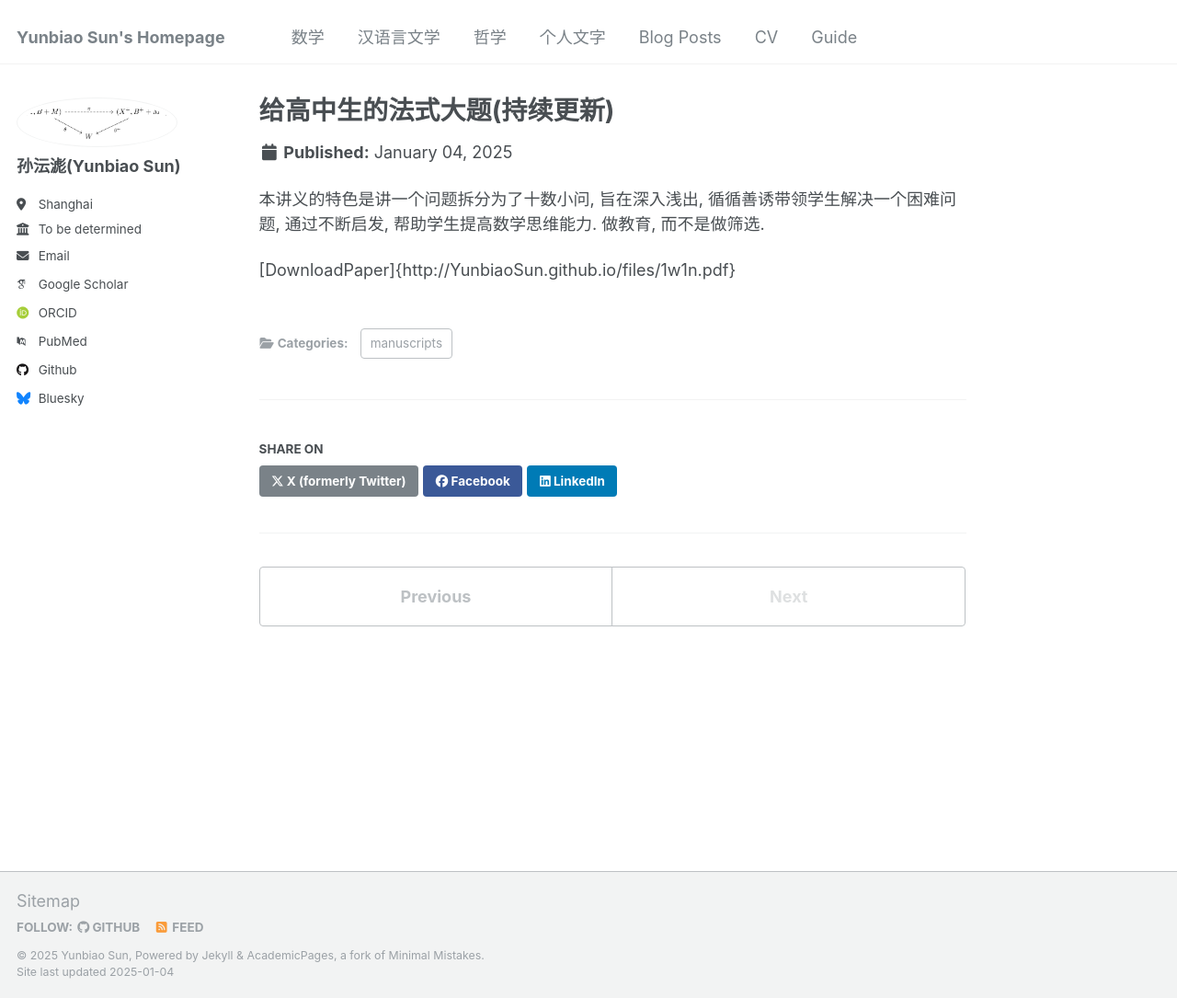
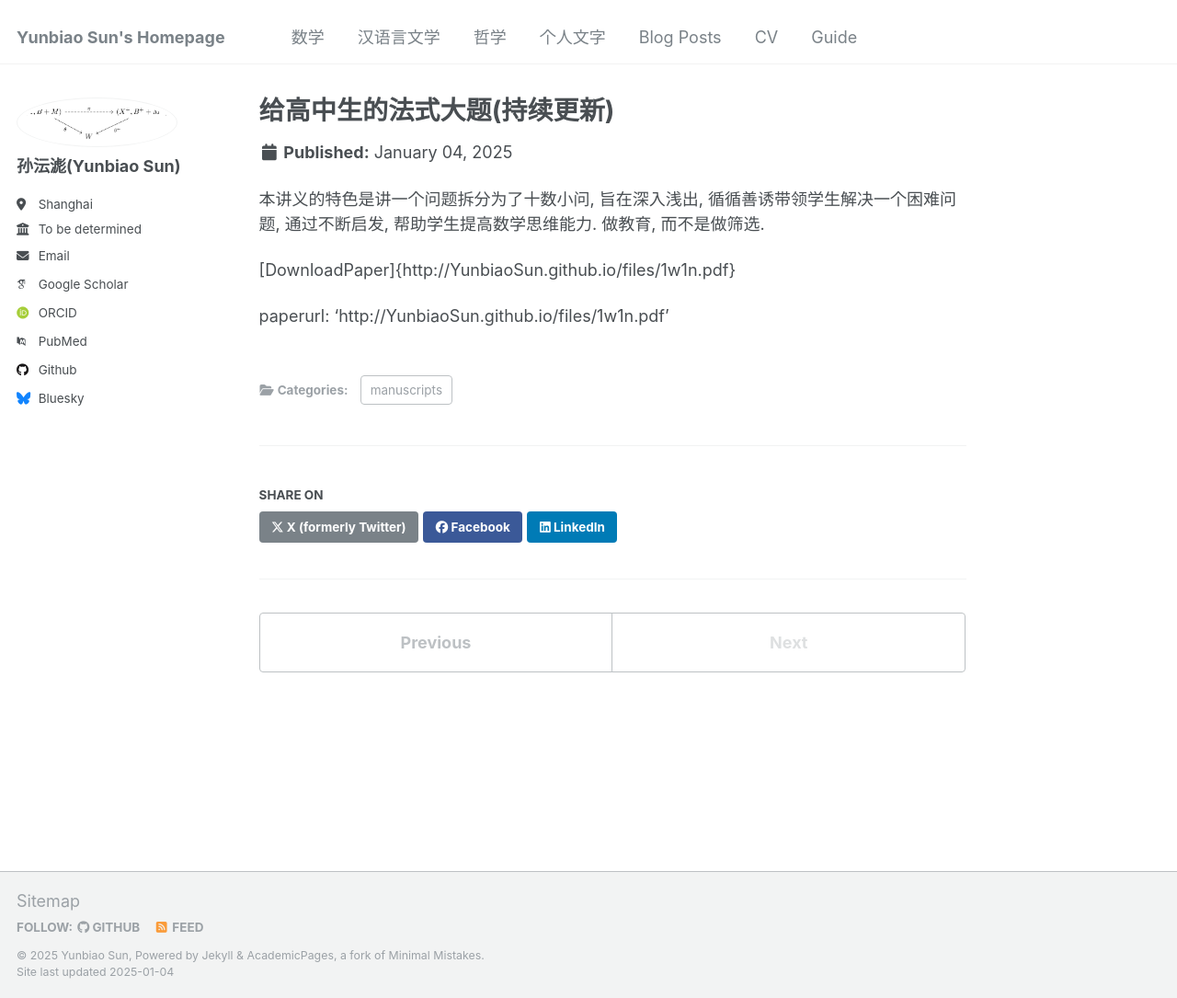
Before and after one commit to YunbiaoSun/YunbiaoSun.github.io, a Jekyll site: the page built from _mathematics/2009-10-01-paper-title-number-1.md, in a window 1280 px wide and 1085 px high. Shown: the whole window at 92% size. Built offline with Jekyll 4.4.1, drawn with Linux system fonts in a browser that asks for light colours; some web fonts are replaced; part of the change alters nothing that is shown.

Commit message:
两个链接

```diff
--- a/_mathematics/2009-10-01-paper-title-number-1.md
+++ b/_mathematics/2009-10-01-paper-title-number-1.md
@@ -11,3 +11,5 @@ paperurl: 'http://YunbiaoSun.github.io/files/1w1n.pdf'
 本讲义的特色是讲一个问题拆分为了十数小问, 旨在深入浅出, 循循善诱带领学生解决一个困难问题, 通过不断启发, 帮助学生提高数学思维能力. 做教育, 而不是做筛选.
 
 [DownloadPaper]{http://YunbiaoSun.github.io/files/1w1n.pdf}
+
+paperurl: 'http://YunbiaoSun.github.io/files/1w1n.pdf'
```
